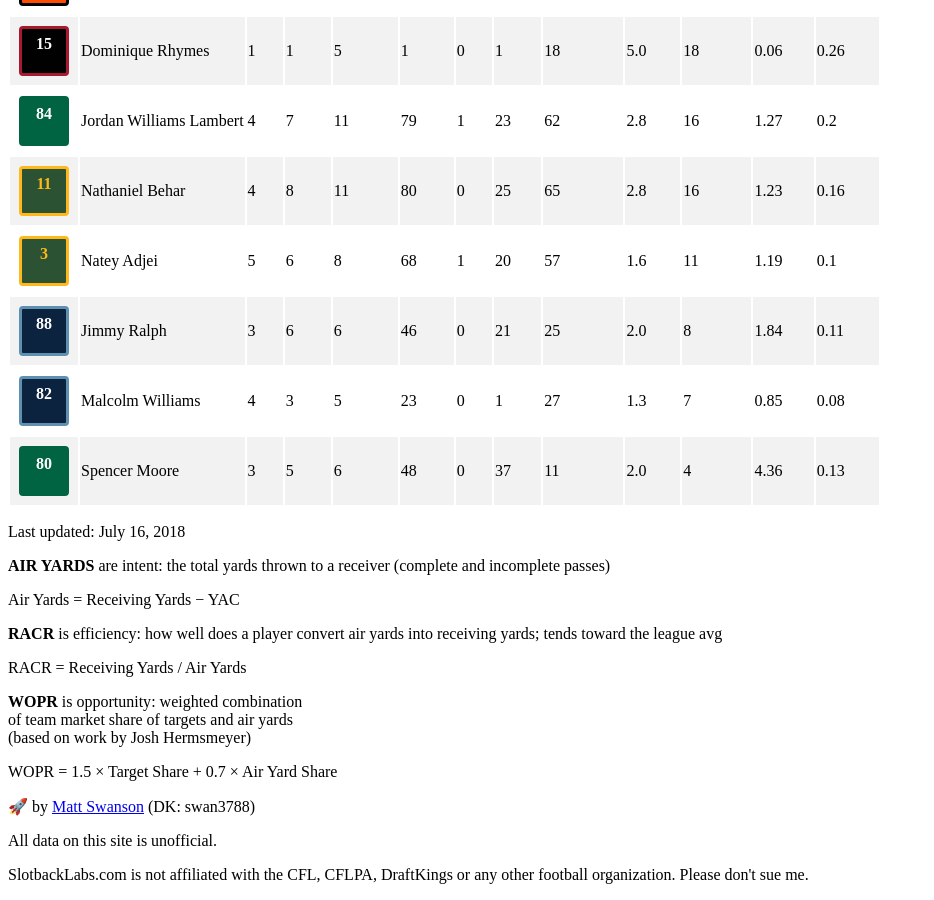
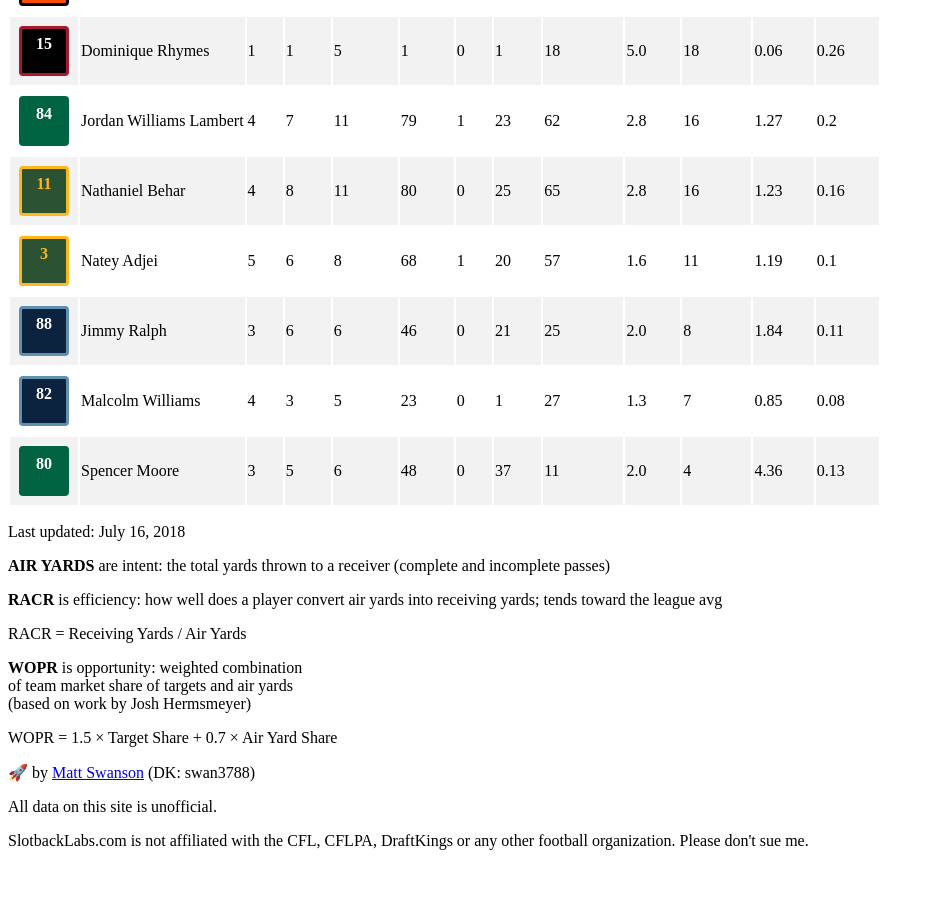
Before and after one commit to swanson/slotback-labs, a Jekyll site: the page built from index.html, in a window 1280 px wide and 900 px high, scrolled down 3152 px. Shown: the whole window, without its empty margins (0-934 px from the left). Built offline with Jekyll 4.4.1, drawn with Linux system fonts in a browser that asks for light colours; after the commit the page ends 4018 px from its top, so only the background shows below that.

Commit message:
Fix up tooltip stylings

```diff
--- a/index.html
+++ b/index.html
@@ -134,9 +134,6 @@
     <b>AIR YARDS</b> are <span class="italic">intent</span>:
     the total yards thrown to a receiver (complete and incomplete passes)
   </p>
-  <p class="text-left">
-    Air Yards = Receiving Yards &minus; YAC
-  </p>
 </div>
 
 <div id="racr-tooltip" class="hidden">
@@ -144,7 +141,7 @@
     <b>RACR</b> is <span class="italic">efficiency</span>:
     how well does a player convert air yards into receiving yards; tends toward the league avg
   </p>
-  <p class="text-left">
+  <p class="text-left my-2">
     RACR = Receiving Yards / Air Yards
   </p>
 </div>
@@ -155,7 +152,7 @@
     weighted combination<br/> of team market share of targets and air yards<br/>
     (based on work by Josh Hermsmeyer)
   </p>
-  <p class="text-left">
+  <p class="text-left my-2">
     WOPR = 1.5 &times; Target Share &plus; 0.7 &times; Air Yard Share
   </p>
 </div>
```
